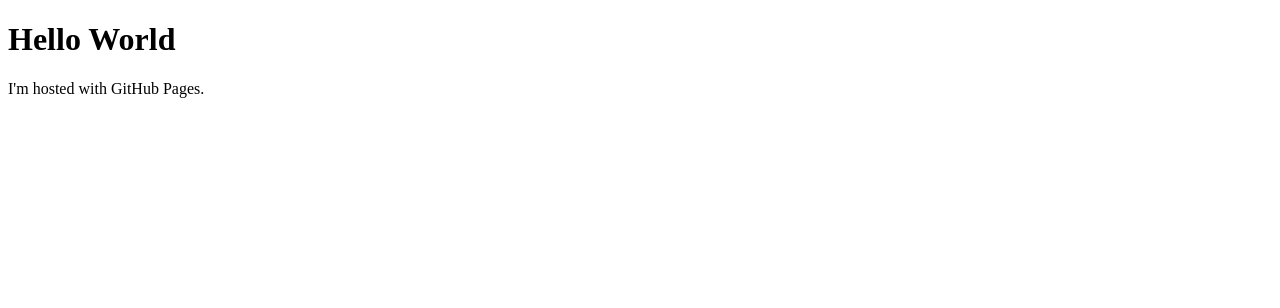
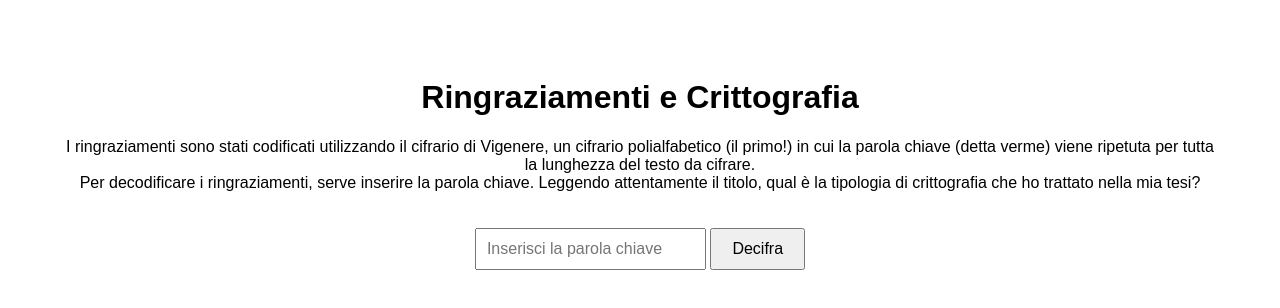
Before and after one commit to Matth719/Matth719.github.io, a plain HTML site: page index.html in a window 1280 px wide. Drawn offline with Linux system fonts and the light colour scheme.

Commit message:
Update index.html

```diff
--- a/index.html
+++ b/index.html
@@ -1,7 +1,67 @@
 <!DOCTYPE html>
-<html>
+<html lang="it">
+<head>
+    <meta charset="UTF-8">
+    <meta name="viewport" content="width=device-width, initial-scale=1.0">
+    <title>Pagina di Ringraziamento</title>
+    <style>
+        body {
+            font-family: Arial, sans-serif;
+            text-align: center;
+            padding: 50px;
+        }
+
+        .hidden {
+            display: none;
+        }
+
+        input {
+            padding: 10px;
+            font-size: 16px;
+            margin-top: 20px;
+        }
+
+        button {
+            padding: 10px 20px;
+            font-size: 16px;
+            margin-top: 10px;
+            cursor: pointer;
+        }
+
+        #thankyou-text {
+            margin-top: 30px;
+            font-size: 18px;
+            color: green;
+        }
+    </style>
+</head>
 <body>
-<h1>Hello World</h1>
-<p>I'm hosted with GitHub Pages.</p>
+
+    <h1>Ringraziamenti e Crittografia</h1>
+
+    <p>
+        I ringraziamenti sono stati codificati utilizzando il cifrario di Vigenere,
+        un cifrario polialfabetico (il primo!) in cui la parola chiave (detta verme)
+        viene ripetuta per tutta la lunghezza del testo da cifrare.<br>
+        Per decodificare i ringraziamenti, serve inserire la parola chiave.
+        Leggendo attentamente il titolo, qual è la tipologia di crittografia che ho trattato nella mia tesi?
+    </p>
+
+    <input type="text" id="keyword" placeholder="Inserisci la parola chiave">
+    <button onclick="checkKeyword()">Decifra</button>
+
+    <p id="thankyou-text" class="hidden">Hai decifrato correttamente! Grazie per aver scoperto la crittografia omomorfica.</p>
+
+    <script>
+        function checkKeyword() {
+            var keyword = document.getElementById("keyword").value.toLowerCase();
+            if (keyword === "homomorphic") {
+                document.getElementById("thankyou-text").classList.remove("hidden");
+            } else {
+                alert("Parola chiave errata. Riprova.");
+            }
+        }
+    </script>
+
 </body>
 </html>
```
